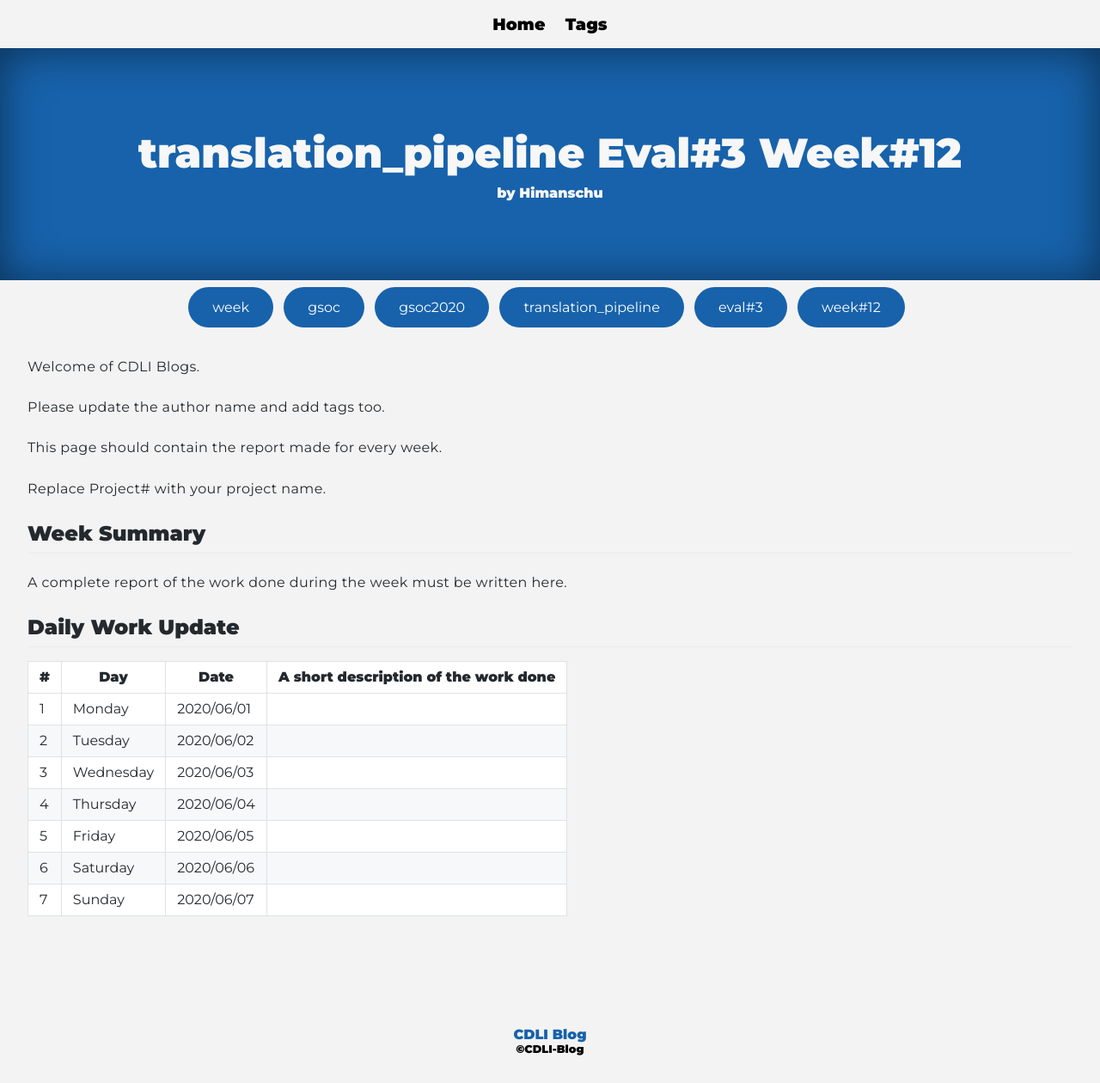
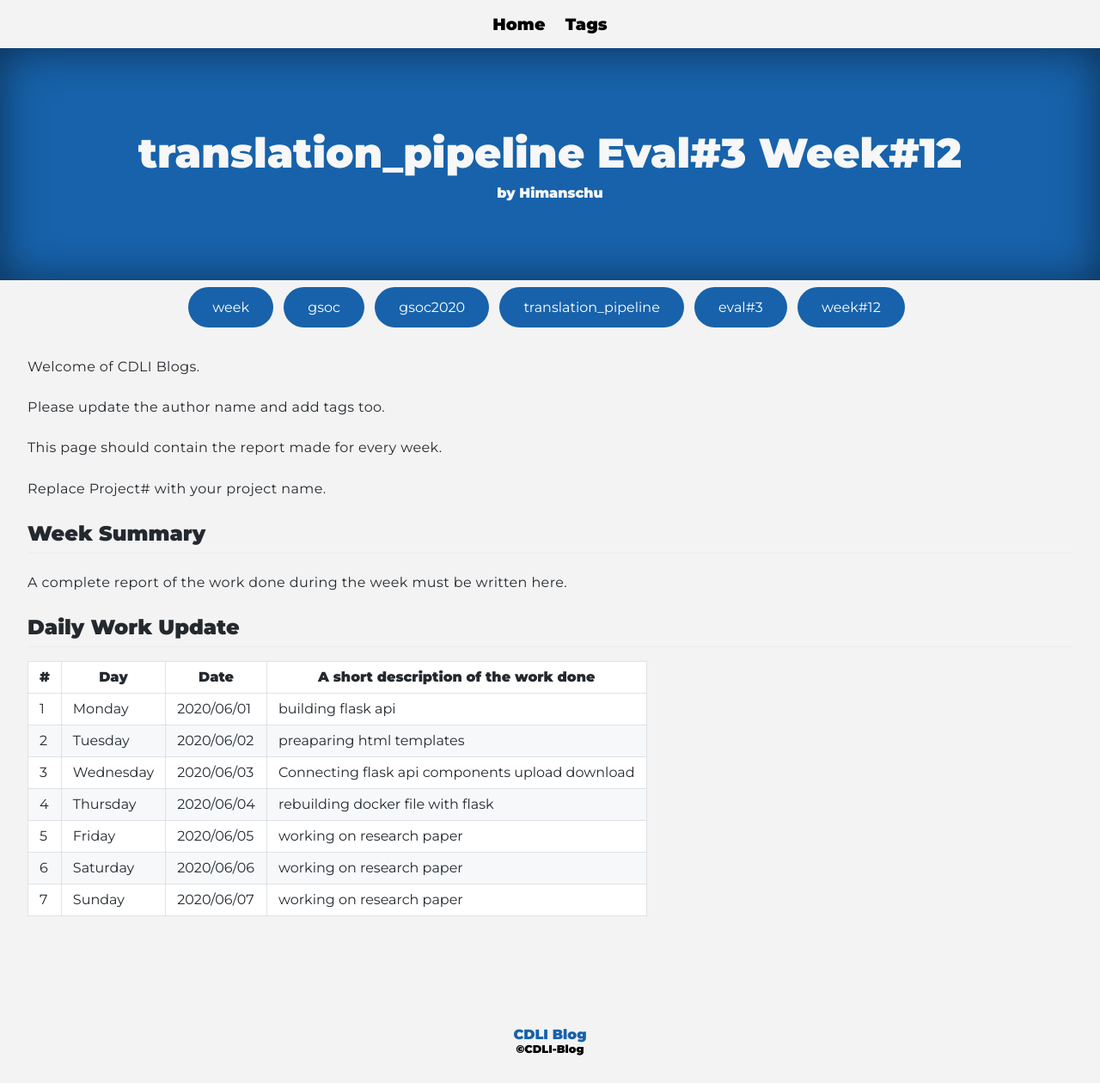
Before and after one commit to cdli-gh/blog, a Jekyll site: the page built from _blog/gsoc20/translation_pipeline/posts/14_week12.md, in a window 1280 px wide. Shown: the whole page at 86% size. Built offline with Jekyll 4.4.1, drawn with Linux system fonts in a browser that asks for light colours; Markdown is read by kramdown in place of the engine named in the settings.

Commit message:
Update 14_week12.md

```diff
--- a/_blog/gsoc20/translation_pipeline/posts/14_week12.md
+++ b/_blog/gsoc20/translation_pipeline/posts/14_week12.md
@@ -21,10 +21,10 @@
 
 |\#|Day|Date|A short description of the work done|
 |---	|---	|---	|---	|
-|1   	| Monday 	|   2020/06/01	|   	|
-|2   	| Tuesday  	|   2020/06/02	|   	|
-|3   	| Wednesday  	|  2020/06/03 	|   	|
-|4   	| Thursday  	|   2020/06/04	|   	|
-|5   	| Friday  	|   2020/06/05	|   	|
-|6   	| Saturday  	|   2020/06/06	|   	|
-|7   	| Sunday  	|   2020/06/07	|   	|
+|1   	| Monday 	|   2020/06/01	| building flask api |
+|2   	| Tuesday  	|   2020/06/02	|  preaparing html templates 	|
+|3   	| Wednesday  	|  2020/06/03 	|  Connecting flask api components upload download	|
+|4   	| Thursday  	|   2020/06/04	|  rebuilding docker file with flask 	|
+|5   	| Friday  	|   2020/06/05	| working on research paper  	|
+|6   	| Saturday  	|   2020/06/06	|  working on research paper 	|
+|7   	| Sunday  	|   2020/06/07	|  working on research paper 	|
```
